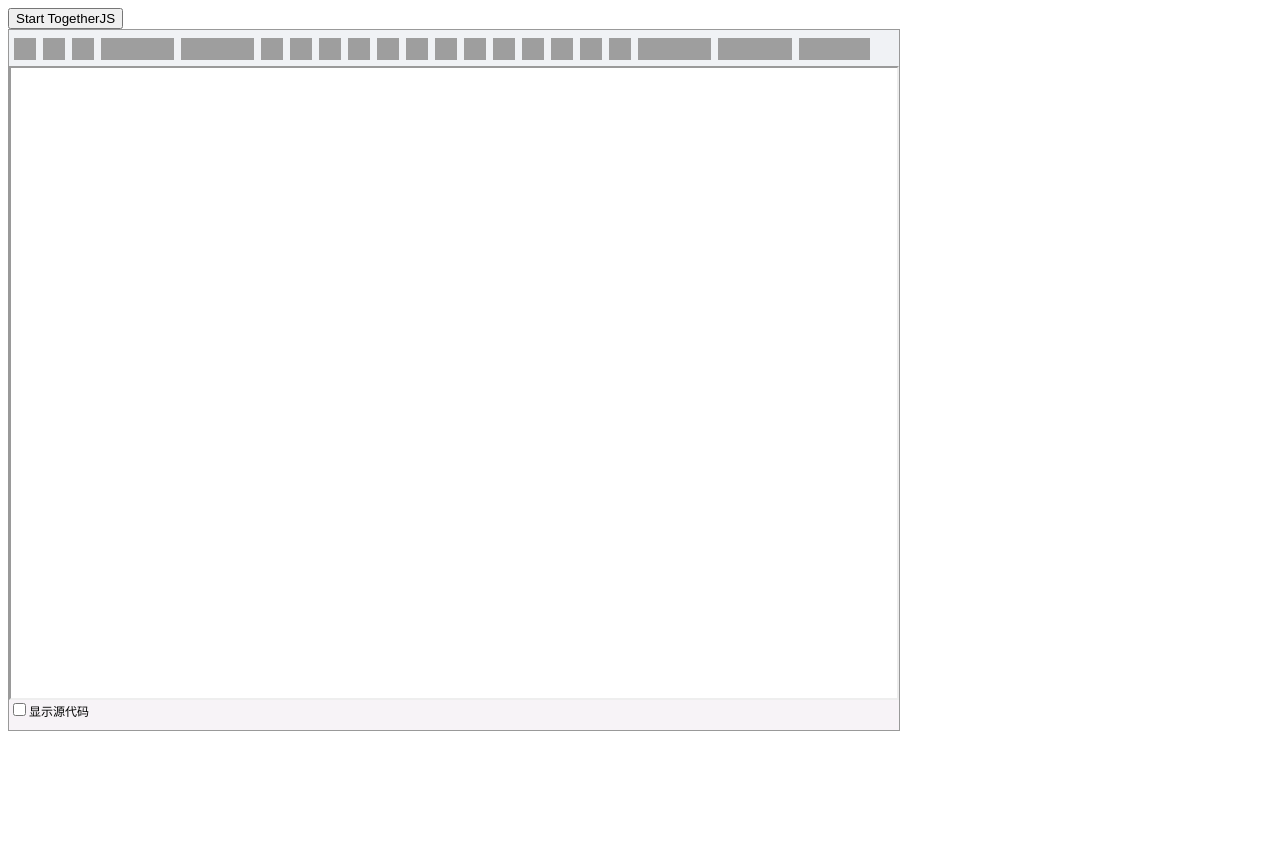
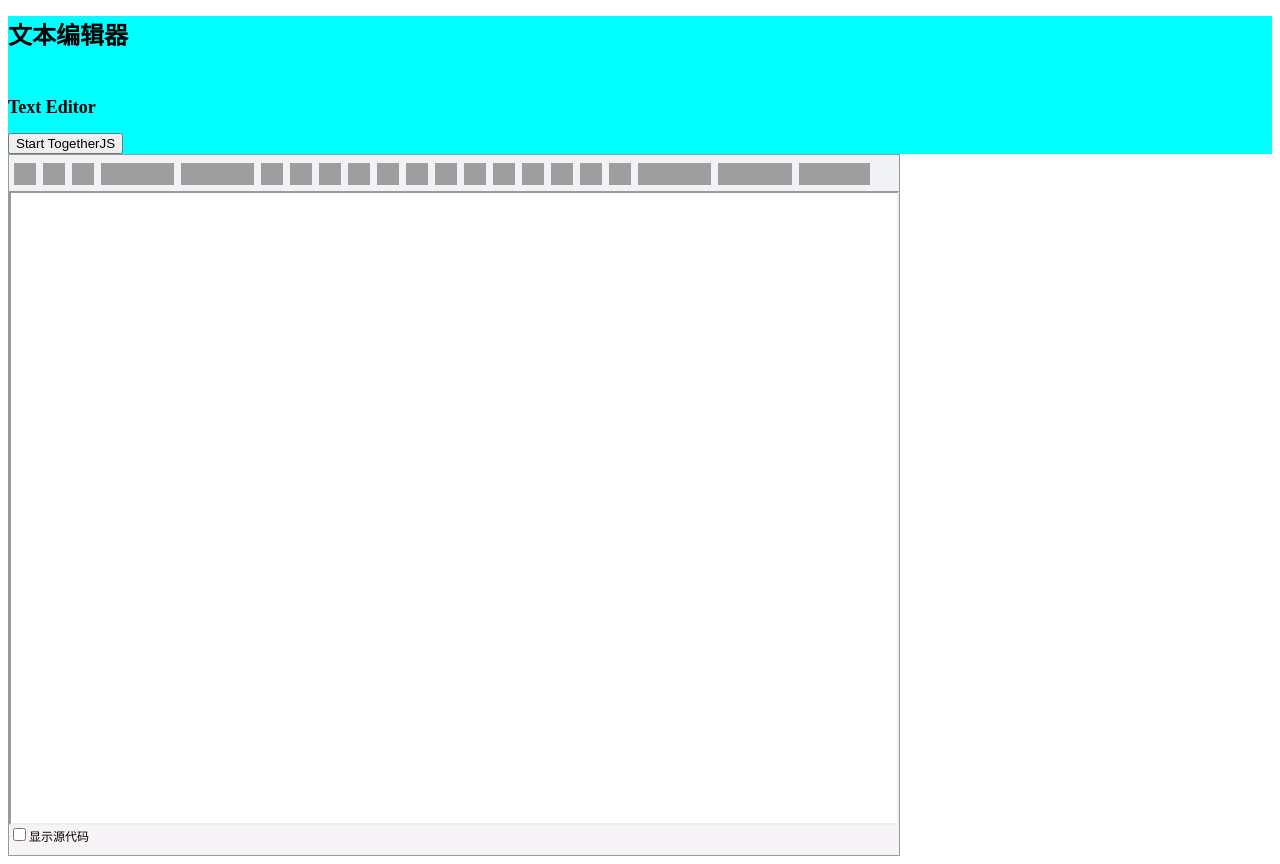
Before and after one commit to Splash325/iframe.test, a plain HTML site: page index.html in a window 1280 px wide. Before the commit the page ends 800 px from the top, so only its background shows below. Drawn offline with Linux system fonts and the light colour scheme; grey boxes are pictures that could not be loaded.

Commit message:
Update index.html

```diff
--- a/index.html
+++ b/index.html
@@ -83,15 +83,26 @@ a.n:hover{width:96%; height:auto; font-size:14px; border:1px solid #FFCF00;displ
 .ppt{
 height:24px; width:100%; background-image:url(http://album.hi.csdn.net/app_uploads/wtcsy/20090726/203207031.p.gif); font-size:12px; font-weight: bold; vertical-align:middle; line-height:24px;
 }
+.background {
+    background-color: #00FFFF;
+  }
 </style>
 </head>
 <body>
+<div class="background">
+	<div>
+		<div id="logo">
+			<h1>文本编辑器</h1><br>
+			<h2>Text Editor</h2>
+		</div>
+
+	</div>
 <script src="https://togetherjs.com/togetherjs-min.js">
     </script>
     <div id="togetherjs-div">
       <button onclick="TogetherJS(this); return false;">Start TogetherJS</button>
     </div>
-
+</div>
 <div id='ss'></div>
 
 
```
